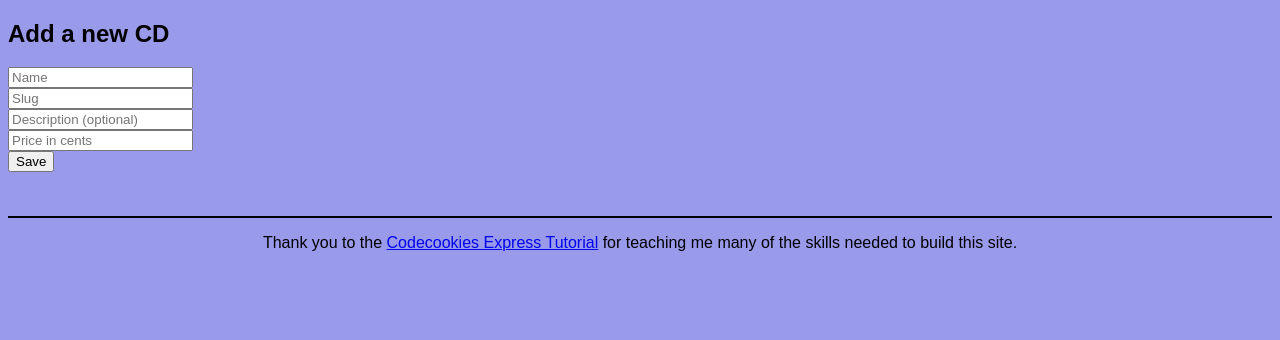
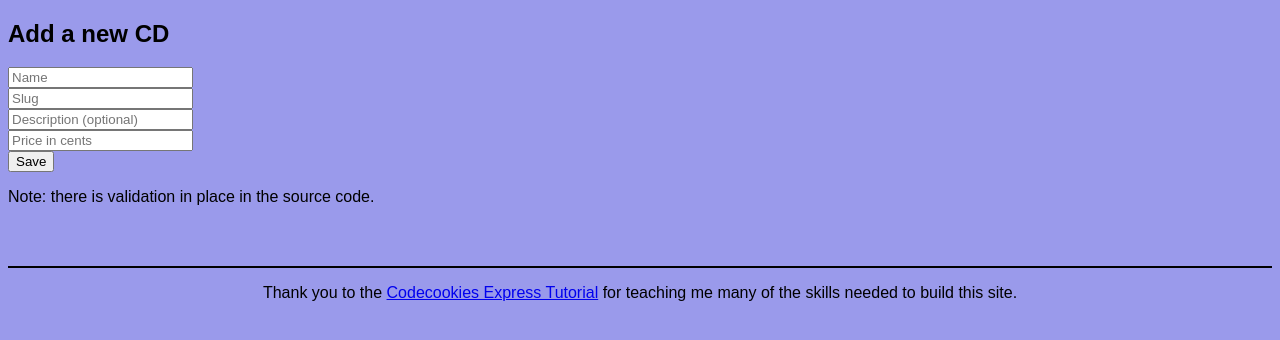
Before and after one commit to sarahcode2112/express-exercises-on-codecookies, a Node project: template views/shop/new.ejs in a window 1280 px wide. Shown: the part 124-464 px from the top of the page. Run offline with Node 20 templates, Linux system fonts and the light colour scheme; the template is opened without the code that fills it, so the values that code supplies are empty; some libraries are stand-ins or nearby versions.

Commit message:
small rewrite 'add cd' page

```diff
--- a/views/shop/new.ejs
+++ b/views/shop/new.ejs
@@ -14,6 +14,7 @@
             <input type="number" name="priceInCents" placeholder="Price in cents" required min="0" step="1" /><br />
             <button>Save</button>
         </form>
+        <p>Note: there is validation in place in the source code.</p>
     </main>
 
     <%- include('../includes/footer') %>
```
